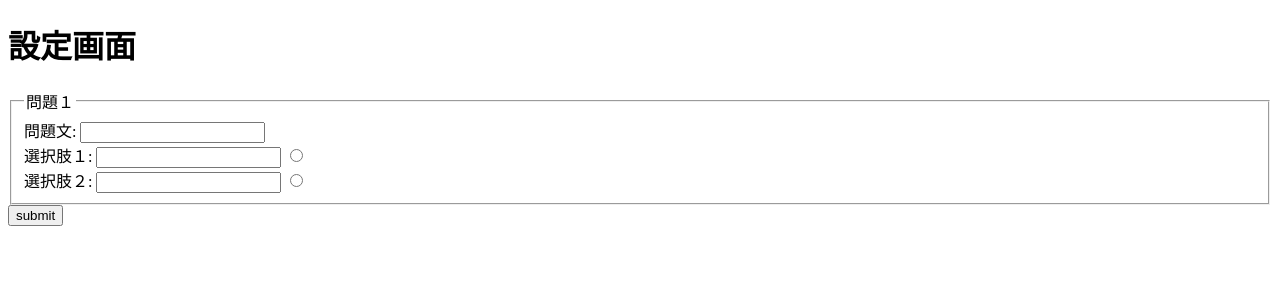
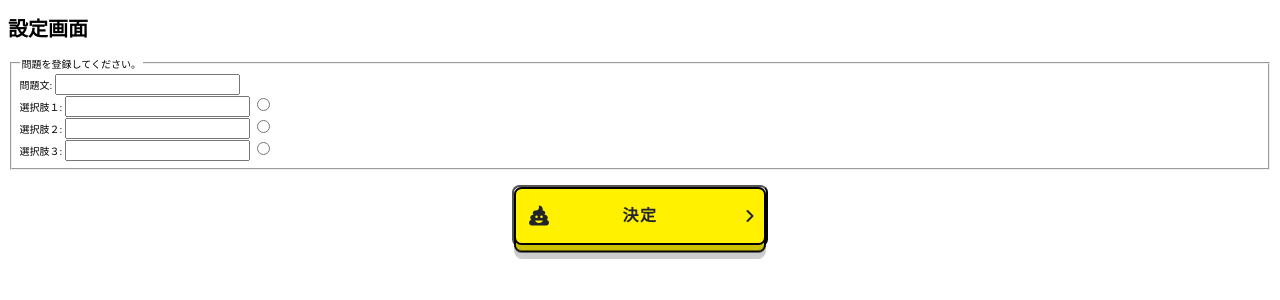
Before and after one commit to haruharu3220/07_PHP_HomeWork_DiaperAdventure, a PHP site: page /settings.php in a window 1280 px wide. Shown: the top 300 px of the page. Run offline with PHP 8.4, Linux system fonts and the light colour scheme.

Commit message:
問題を登録する処理

```diff
--- a/css/button.css
+++ b/css/button.css
@@ -39,7 +39,8 @@ button.btn {
   border-radius: 0.5rem;
 }
 
-a.btn-custom01 {
+a.btn-custom01 ,
+button.btn-custom01{
   margin-bottom: 0.5rem;
   padding: 0;
   border-radius: 0.75rem;
@@ -49,7 +50,8 @@ a.btn-custom01 {
   margin-top: 15px;
 }
 
-a.btn-custom01:before {
+a.btn-custom01:before ,
+button.btn-custom01:before {
   position: absolute;
   top: 0;
   right: 0;
@@ -72,7 +74,8 @@ a.btn-custom01:before {
   box-shadow: 0 0.6rem 0 0 rgba(0, 0, 0, 0.2);
 }
 
-a.btn-custom01:after {
+a.btn-custom01:after ,
+button.btn-custom01:after {
   font-family: "Font Awesome 6 Free";
   font-size: 2rem;
   font-weight: 900;
@@ -111,15 +114,9 @@ a.btn-custom01:after {
   right: 1rem;
 }
 
-a.btn-custom01:hover {
+a.btn-custom01:hover,
+button.btn-custom01:hover {
   -webkit-transform: translate(0, 0.25rem);
   transform: translate(0, 0.25rem);
   background: #fff100;
 }
-
-
-
-
-.btn{
-
-}
--- a/settings.php
+++ b/settings.php
@@ -5,12 +5,16 @@
     <meta http-equiv="X-UA-Compatible" content="IE=edge">
     <meta name="viewport" content="width=device-width, initial-scale=1.0">
     <title>DiaperAdventure</title>
+    <link rel="stylesheet" href="css/button.css">
+    <link rel="stylesheet"
+          href="https://use.fontawesome.com/releases/v6.2.1/css/all.css">
+  </head>
 </head>
 <body>
     <h1>設定画面</h1>
     <form action="verification.php" method="POST">
         <fieldset>
-          <legend>問題１</legend>
+          <legend>問題を登録してください。</legend>
           <div>
             問題文: <input type="text" name="question1">
           </div>
@@ -22,10 +26,10 @@
             選択肢２: <input type="text" name="choices1_2">
             <input type="radio" id="contactChoice1_2" name="answer_contact1" value="choices1_2" />
           </div>
-          <!-- <div>
+          <div>
             選択肢３: <input type="text" name="choices1_3">
             <input type="radio" id="contactChoice1_3" name="answer_contact1" value="choices1_3" />
-          </div> -->
+          </div>
         </fieldset>
 
         <!-- <fieldset>
@@ -65,7 +69,11 @@
               <input type="radio" id="contactChoice3_3" name="answer_contact3" value="choices3_3" />
             </div>
           </fieldset>  -->
-            <button>submit</button>
+            <!-- <button>submit</button> -->
+            <button class="btn btn-custom01">
+                <span class="btn-custom01-front">決定</span>
+                <i class="fas fa-angle-right fa-position-right"></i>
+            </button>
       </form>
 
 </body>
```
Also changed, not shown: js/quiz.js (+18 -0 lines), quiz.php (+11 -2 lines), verification.php (+24 -9 lines), readme.md.
